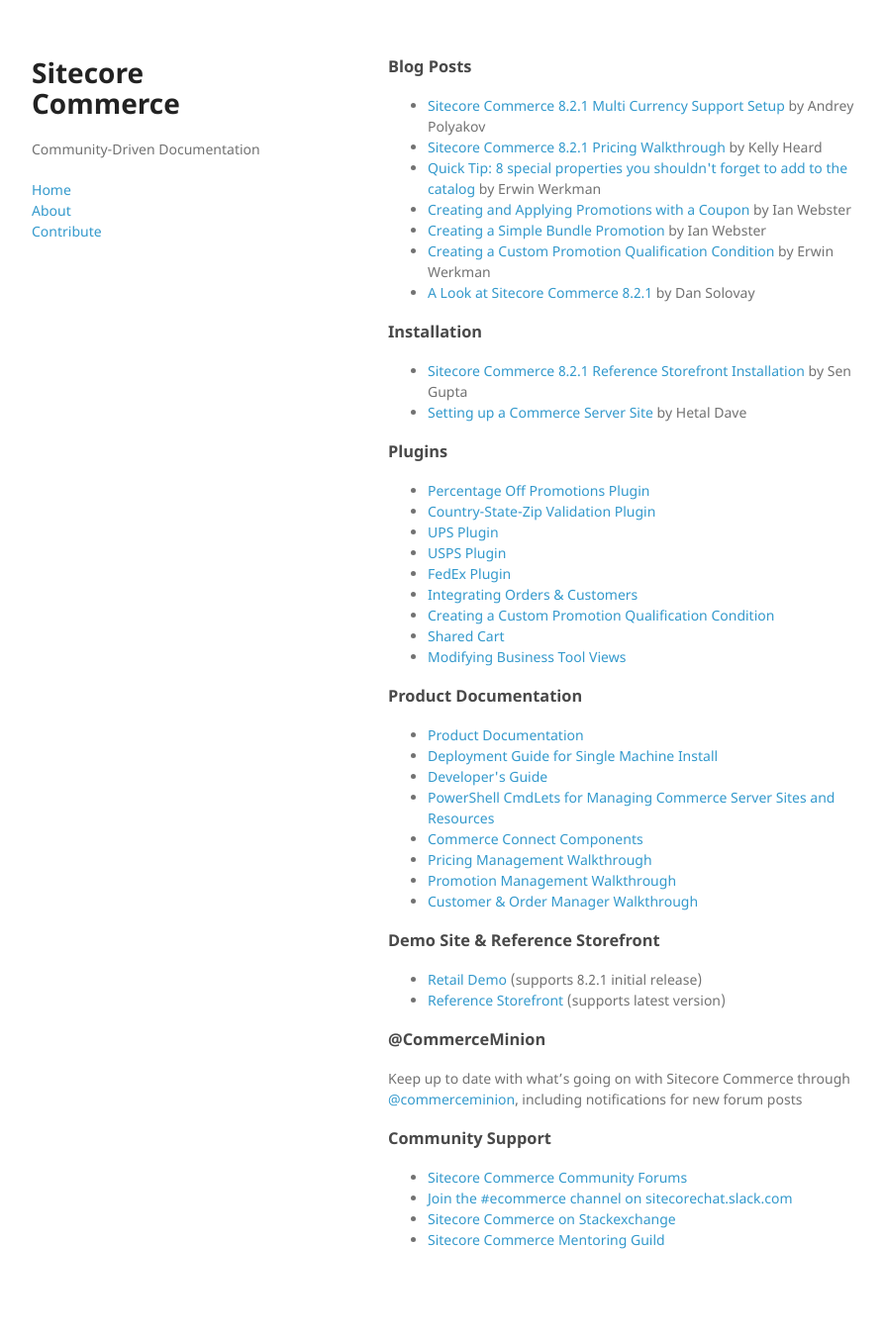
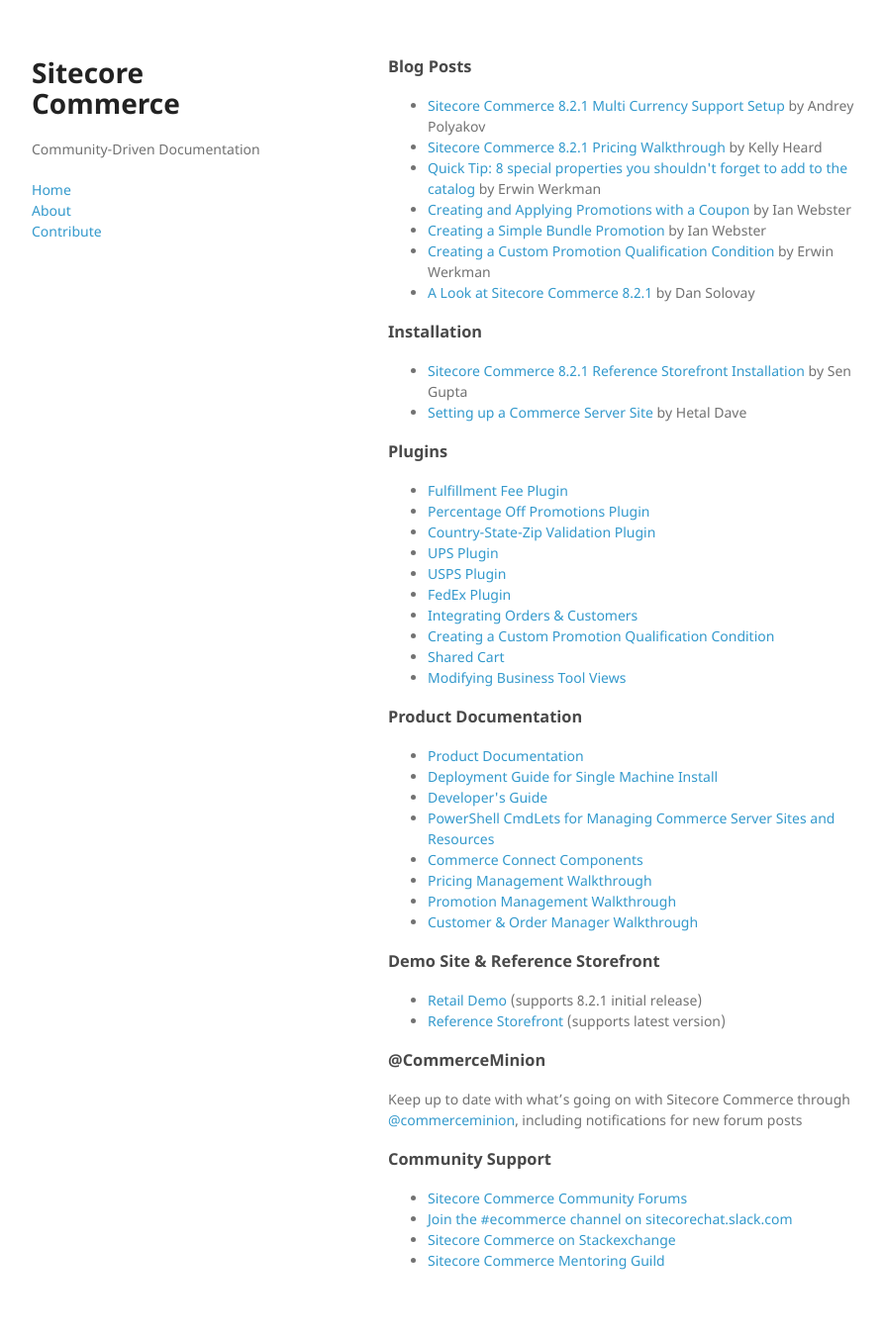
Before and after one commit to CommerceMinion/commerce-community-docs, a Jekyll site: the page built from index.md, in a window 1280 px wide. Shown: the whole page at 99% size, without its empty margins (178-1071 px from the left). Built offline with Jekyll 4.4.1, drawn with Linux system fonts in a browser that asks for light colours; before the commit the page ends 1333 px from its top, so only the background shows below that.

Commit message:
added plugin link

```diff
--- a/_data/plugins.yml
+++ b/_data/plugins.yml
@@ -1,3 +1,8 @@
+- name: Fulfillment Fee Plugin
+  link: https://github.com/kazimnami/Sitecore.Demo.Retail/tree/feature/fulfillment-fee-plugin
+  author: Kazim Nami
+  submitted-by: Kelly Heard
+
 - name: Percentage Off Promotions Plugin
   link: https://github.com/XCentium/SC-Plugin-Promotions-PercentageOff
   author: XCentium
```
